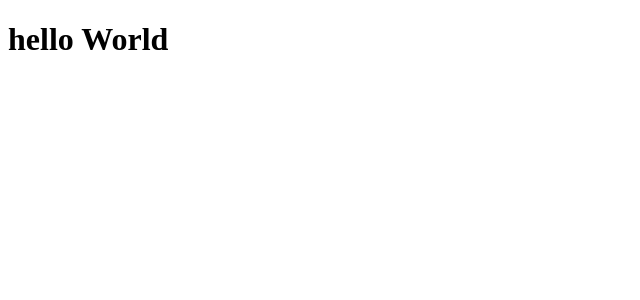
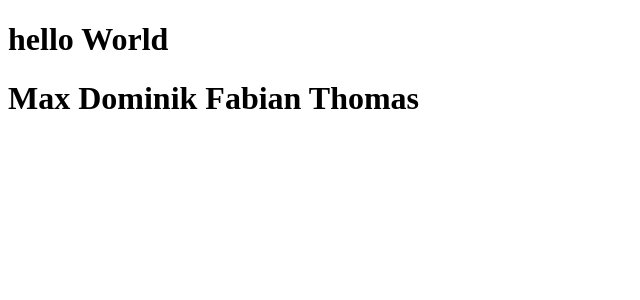
Before and after one commit to htlwuero/htlw, an Angular app: page / in a window 1280 px wide. Shown: the top 300 px of the page, without its empty margins (0-640 px from the left). Built offline with nearby package versions, Linux system fonts and the light colour scheme.

Commit message:
Namens-Liste hinzugefügt startlocal

```diff
--- a/package.json
+++ b/package.json
@@ -7,7 +7,8 @@
     "build": "ng build --prod",
     "watch": "ng build --watch --configuration development",
     "test": "ng test",
-    "prod": "ng build --prod"
+    "prod": "ng build --prod",
+    "startlocal": "ng serve"
   },
   "private": true,
   "dependencies": {
--- a/src/app/app.component.html
+++ b/src/app/app.component.html
@@ -1,3 +1,9 @@
 <h1>
   hello World
 </h1>
+<h1>
+  Max
+  Dominik
+  Fabian
+  Thomas
+</h1>
```
Also changed, not shown: 1 other file (tests, documents, lock files or other folders).
